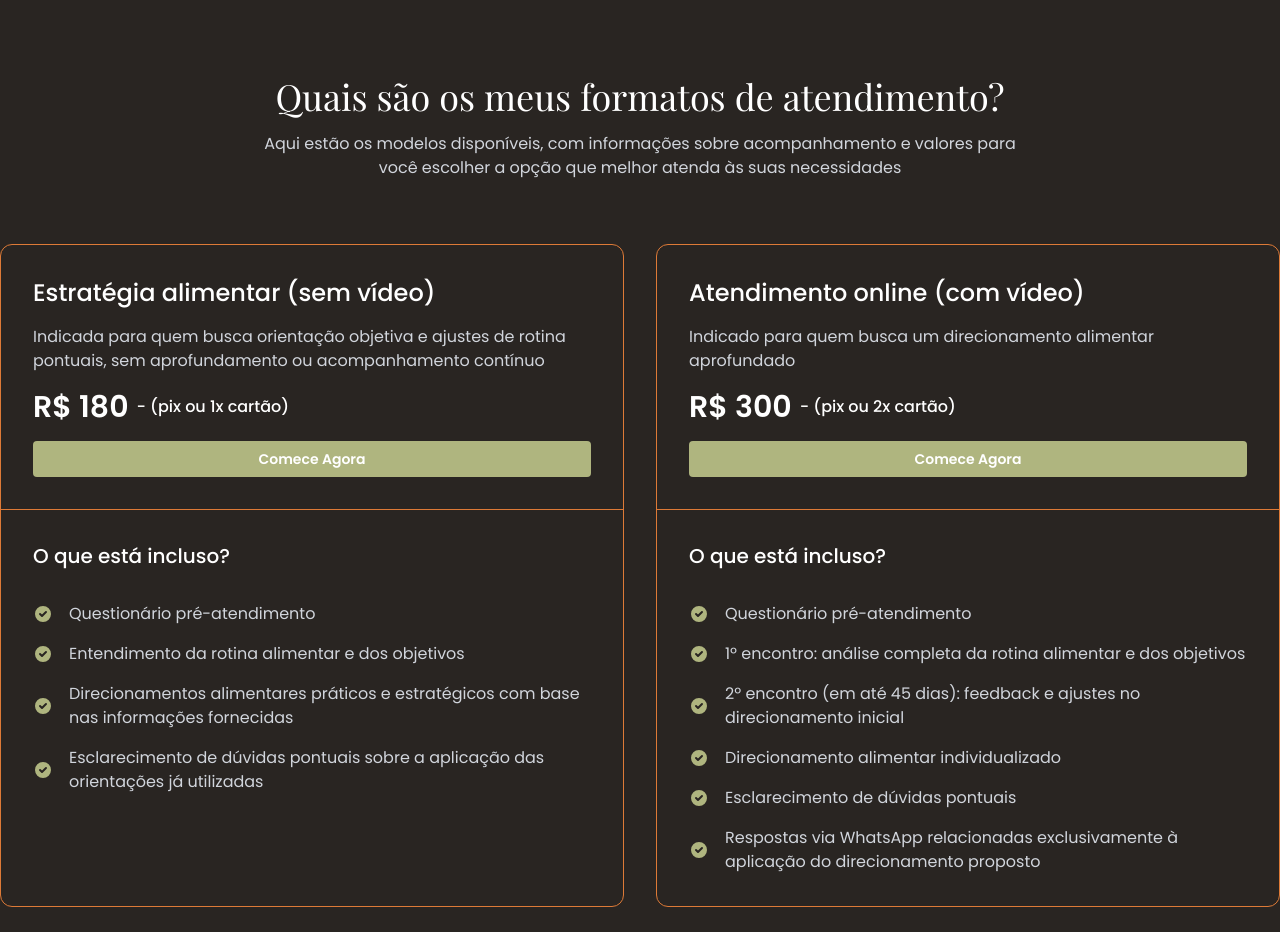
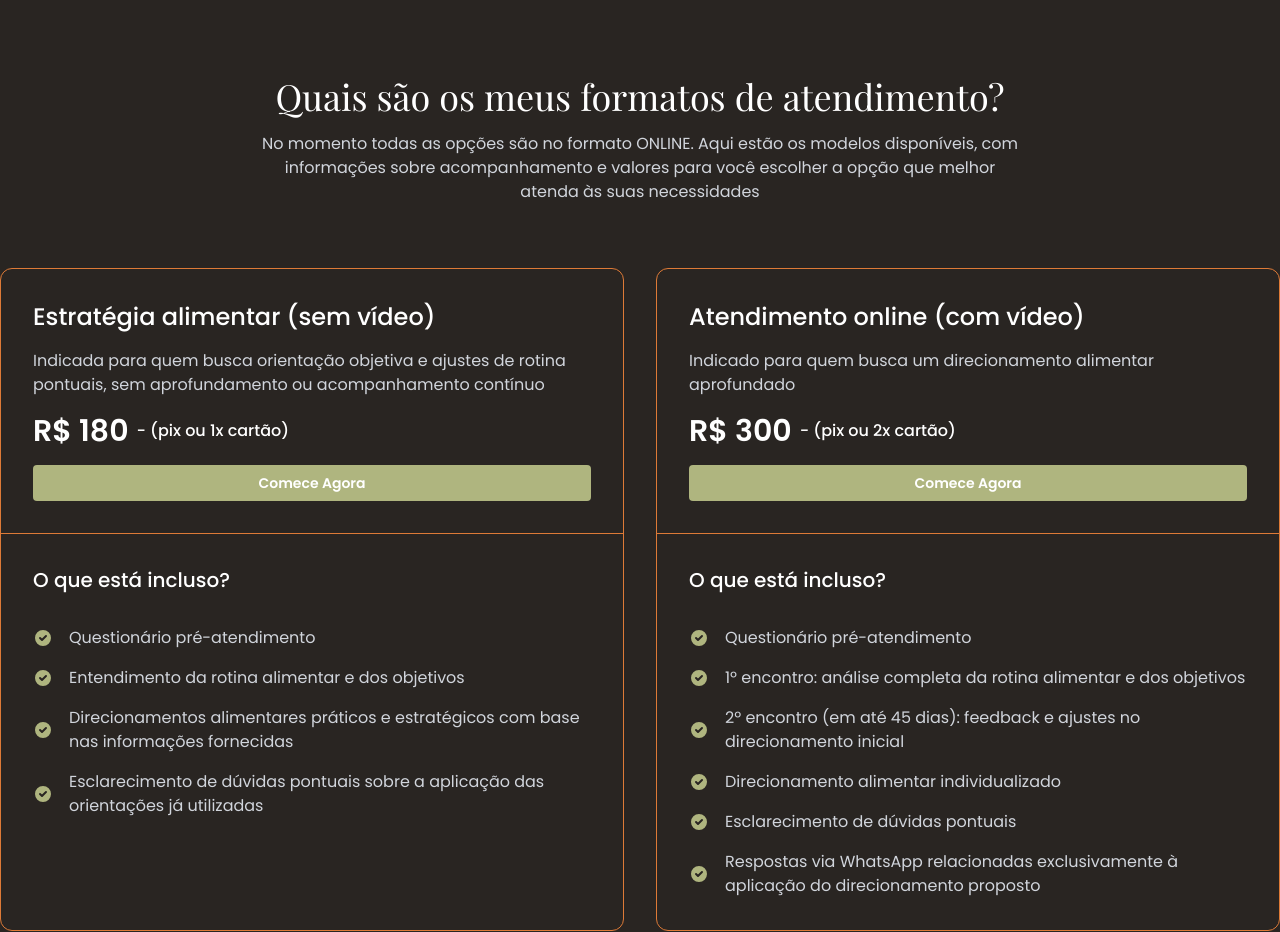
Before and after one commit to leargente/site, a website: page index.html in a window 1280 px wide. Shown: the part 1760-2692 px from the top of the page. Drawn offline with nearby package versions, Linux system fonts and the light colour scheme; a web font is replaced by a local one.

Commit message:
Add files via upload

```diff
--- a/index.html
+++ b/index.html
@@ -107,7 +107,7 @@
     <div class="space-y-16 mx-auto mt-32 max-xl:px-4 max-w-7xl" id="planos">
         <div class="space-y-4 text-center">
             <p class="font-playfair text-3xl sm:text-4xl leading-10">Quais são os meus formatos de atendimento?</p>
-            <p class="mx-auto max-w-3xl text-gray-300">Aqui estão os modelos disponíveis, com informações sobre acompanhamento e valores para você escolher a opção que melhor atenda às suas necessidades</p>
+            <p class="mx-auto max-w-3xl text-gray-300">No momento todas as opções são no formato ONLINE. Aqui estão os modelos disponíveis, com informações sobre acompanhamento e valores para você escolher a opção que melhor atenda às suas necessidades</p>
         </div>
         <div class="gap-8 grid lg:grid-cols-2">
             <template x-for="subscription in subscriptions">
```
